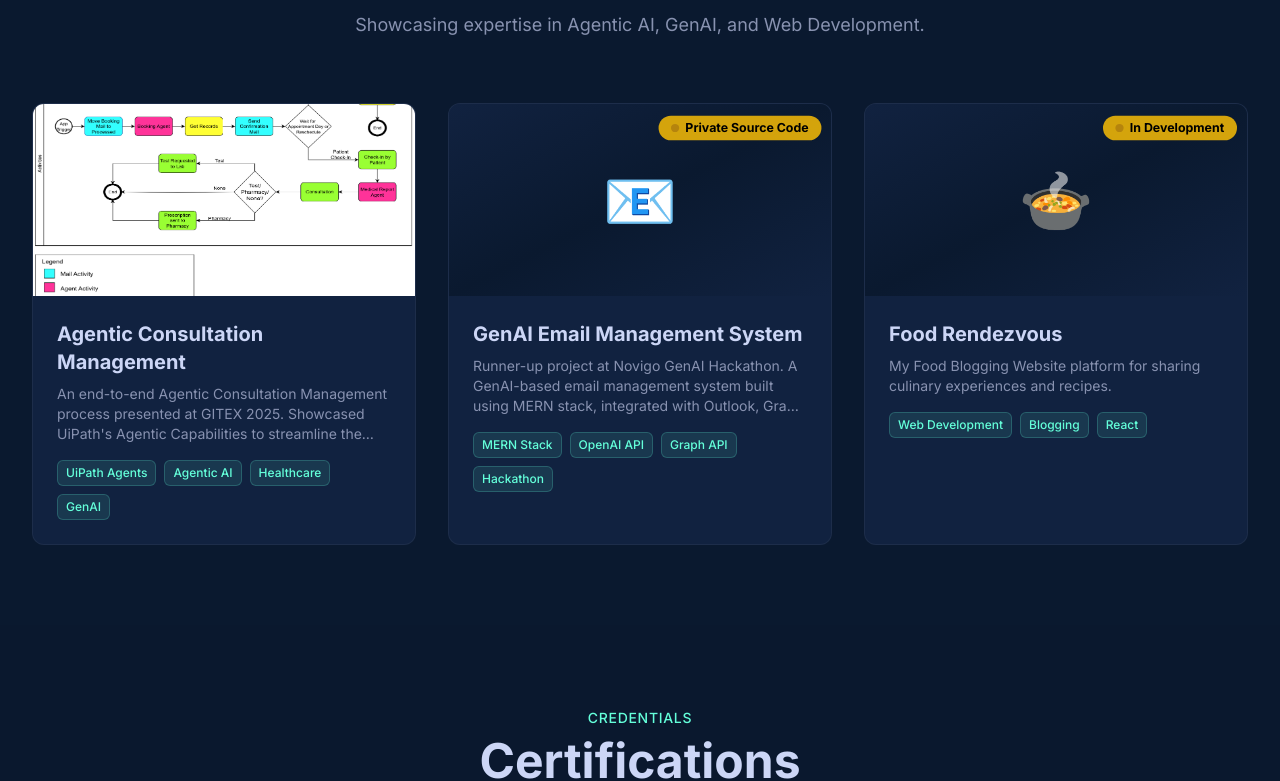
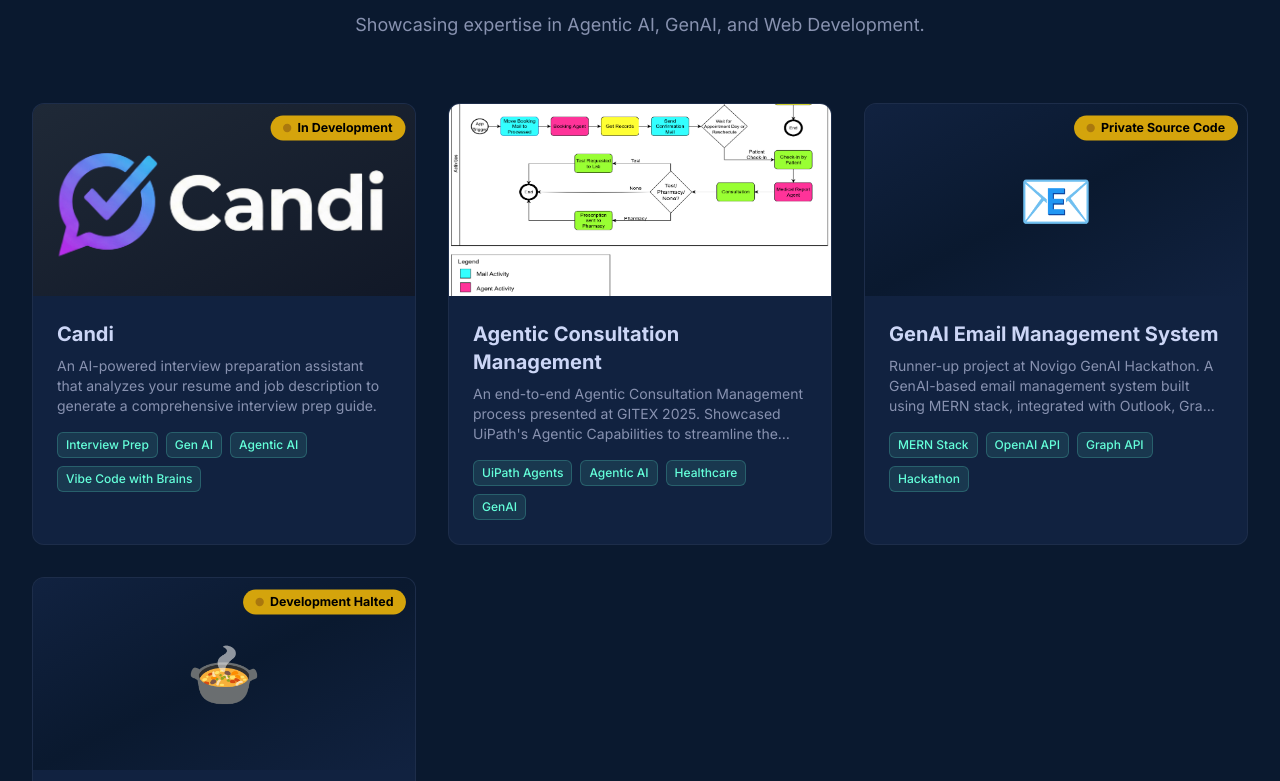
Before and after one commit to Vineeth-03-Shenoy/Portfolio, a React (Vite) app: page / in a window 1280 px wide. Shown: the part 1803-2584 px from the top of the page. Built offline with nearby package versions, Linux system fonts and the light colour scheme.

Commit message:
+ Updated Project with 'Candi'

```diff
--- a/src/components/Projects.jsx
+++ b/src/components/Projects.jsx
@@ -3,6 +3,15 @@
 
 const Projects = () => {
   const projects = [
+    {
+      title: "Candi",
+      description: "An AI-powered interview preparation assistant that analyzes your resume and job description to generate a comprehensive interview prep guide.",
+      image: "/images/Candi_Logo.png",
+      link: "https://github.com/Vineeth-03-Shenoy/Candi.git",
+      tags: ["Interview Prep", "Gen AI", "Agentic AI", "Vibe Code with Brains"],
+      icon: "🎯",
+      status: "In Development"
+    },
     {
       title: "Agentic Consultation Management",
       description: "An end-to-end Agentic Consultation Management process presented at GITEX 2025. Showcased UiPath's Agentic Capabilities to streamline the appointment booking-to-consultation process. This solution garnered health care client prospects for Novigo Solutions.",
@@ -27,8 +36,8 @@
       link: null,
       tags: ["Web Development", "Blogging", "React"],
       icon: "🍲",
-      status: "In Development"
-    },
+      status: "Development Halted"
+    }
   ];
 
   const containerVariants = {
```
Also changed, not shown: public/images/Candi_Logo.png (added).
